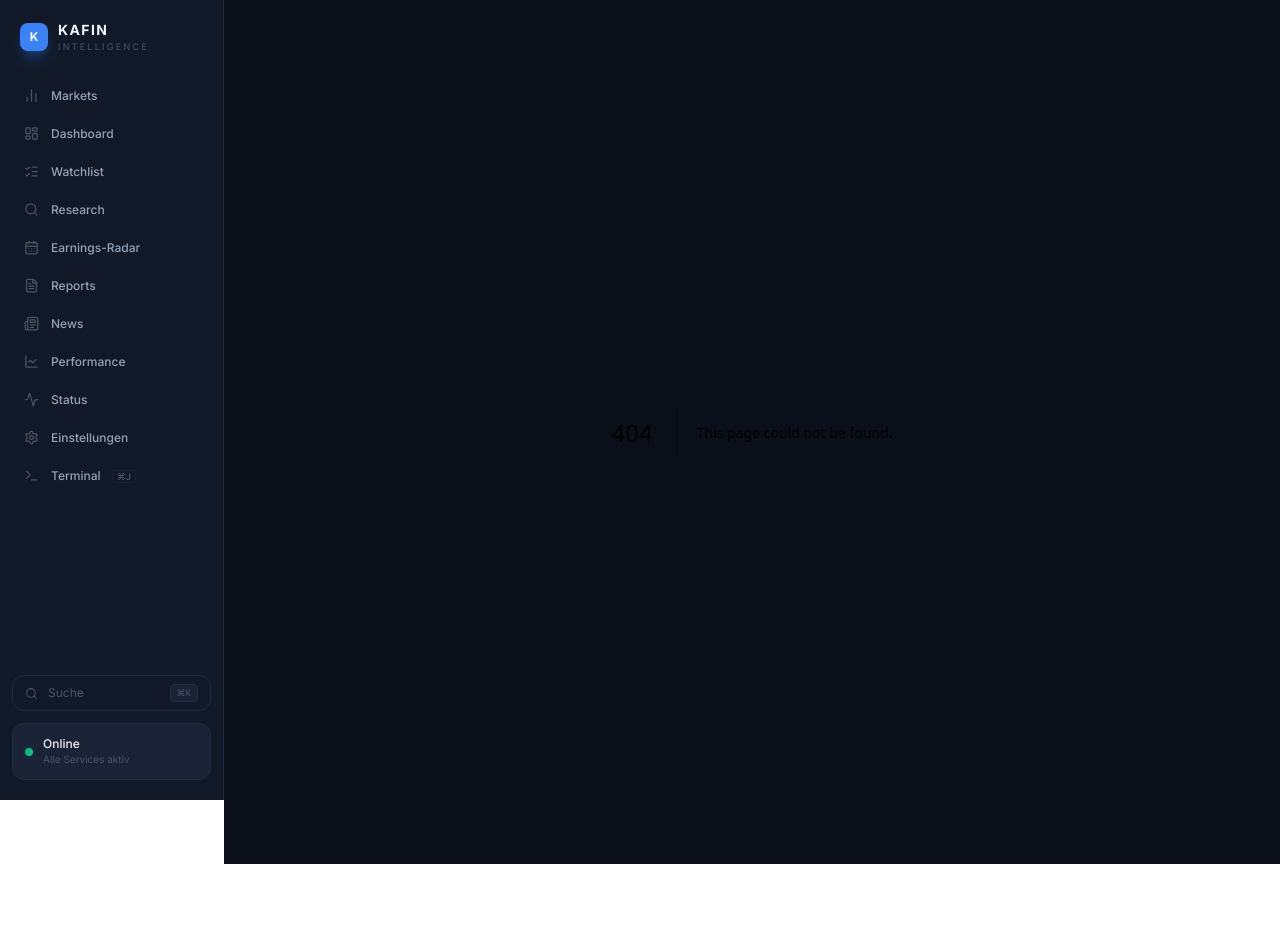
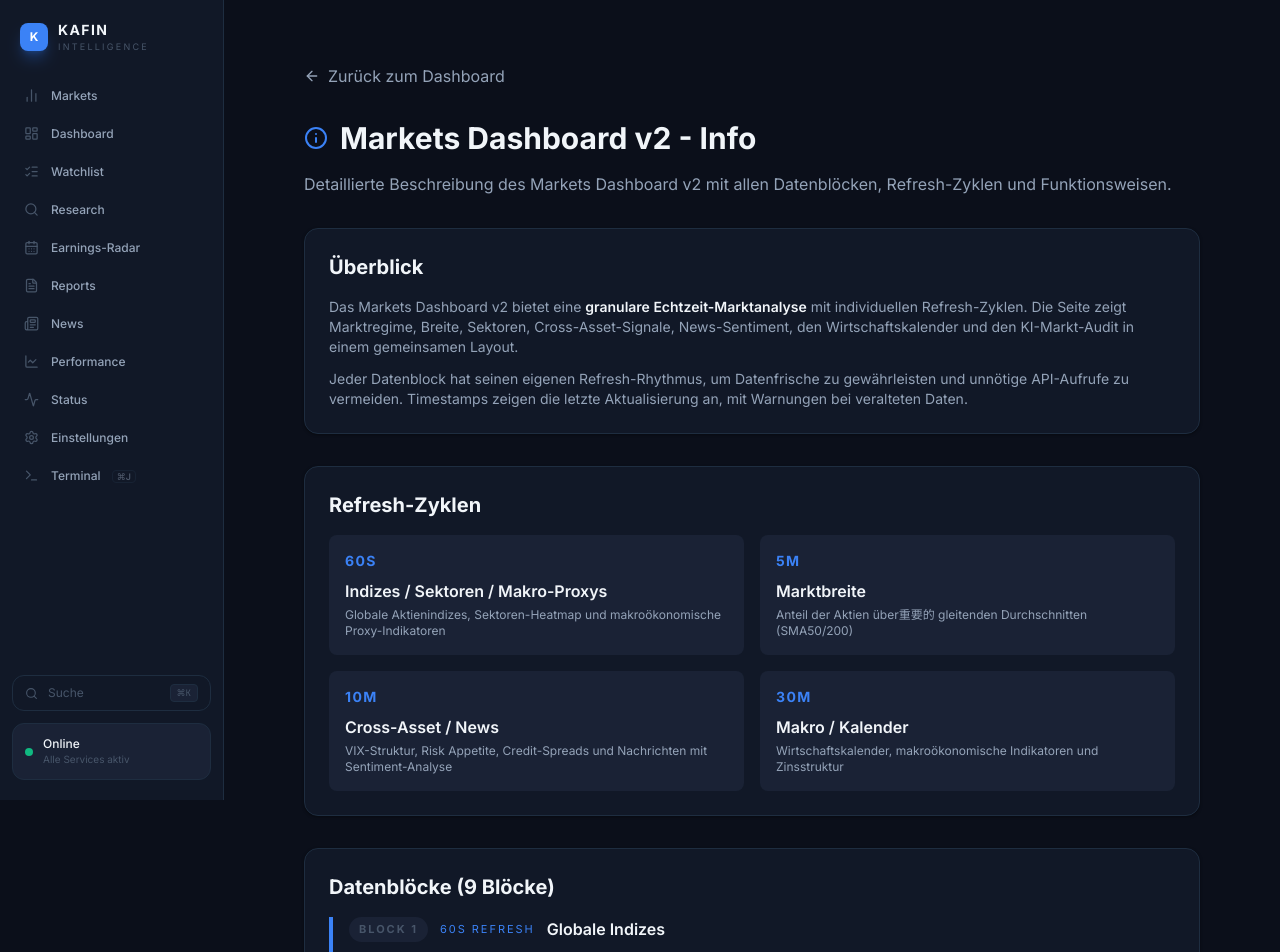
Before and after one commit to Kazuo3o447/Kafin, a Next.js app in the folder frontend/: page /markets/info in a window 1280 px wide. Before the commit this address had no page. Shown: the top 952 px of the page. Before the commit the page ends 864 px from the top, so only its background shows below. Built offline with nearby package versions, Linux system fonts and the light colour scheme.

Commit message:
Markets Dashboard Info-Seite & Container-Fix - API-Proxy korrigiert und Source-Mounts aktiviert

```diff
--- a/frontend/next.config.ts
+++ b/frontend/next.config.ts
@@ -1,4 +1,6 @@
 import type { NextConfig } from "next";
+
+const internalApiUrl = process.env.INTERNAL_API_URL ?? "http://localhost:8000";
 
 const nextConfig: NextConfig = {
   experimental: {
@@ -8,7 +10,7 @@ const nextConfig: NextConfig = {
     return [
       {
         source: "/api/:path*",
-        destination: "http://localhost:8000/api/:path*",
+        destination: `${internalApiUrl}/api/:path*`,
       },
     ];
   },
--- /dev/null
+++ b/frontend/src/app/markets/info/page.tsx
@@ -0,0 +1,139 @@
+"use client";
+
+import { Info, ArrowLeft } from "lucide-react";
+import Link from "next/link";
+
+export default function MarketsInfoPage() {
+  const refreshLegend = [
+    { label: "60s", value: "Indizes / Sektoren / Makro-Proxys", description: "Globale Aktienindizes, Sektoren-Heatmap und makroökonomische Proxy-Indikatoren" },
+    { label: "5m", value: "Marktbreite", description: "Anteil der Aktien über重要的 gleitenden Durchschnitten (SMA50/200)" },
+    { label: "10m", value: "Cross-Asset / News", description: "VIX-Struktur, Risk Appetite, Credit-Spreads und Nachrichten mit Sentiment-Analyse" },
+    { label: "30m", value: "Makro / Kalender", description: "Wirtschaftskalender, makroökonomische Indikatoren und Zinsstruktur" },
+  ];
+
+  const blocks = [
+    { id: "1", name: "Globale Indizes", cadence: "60s", description: "SPY, QQQ, DIA, IWM, DAX, Euro Stoxx 50, Nikkei 225, MSCI World" },
+    { id: "2", name: "Sektor-Rotation", cadence: "60s", description: "11 US-Sektor-ETFs mit farbcodierter Performance und Trend-Richtung" },
+    { id: "3", name: "Marktbreite", cadence: "5m", description: "% Aktien über SMA50/200 aus S&P 500 Top 50 Sample" },
+    { id: "4", name: "Wirtschaftskalender", cadence: "30m", description: "48h Events mit Impact-Bewertung und Filter nach Ländern" },
+    { id: "5", name: "Cross-Asset Signale", cadence: "10m", description: "VIX-Struktur, Risk Appetite, Credit-Spreads, Yield Curve" },
+    { id: "6", name: "News + FinBERT", cadence: "10m", description: "Markt-Headlines mit KI-Sentiment-Analyse und Kategorisierung" },
+    { id: "7", name: "Makro-Dashboard", cadence: "30m", description: "Fed Funds Rate, VIX, Credit Spreads, Yield Curve" },
+    { id: "8", name: "KI-Markt-Audit", cadence: "Manual", description: "DeepSeek Analyse auf Knopfdruck mit komplexer Marktinterpretation" },
+    { id: "9", name: "Makro-Proxys", cadence: "60s", description: "Alternative makroökonomische Indikatoren und Proxy-Messungen" },
+  ];
+
+  return (
+    <div className="min-h-screen bg-[var(--bg-primary)] p-8">
+      <div className="max-w-4xl mx-auto space-y-8">
+        {/* Header */}
+        <div className="flex items-center gap-4">
+          <Link
+            href="/markets"
+            className="flex items-center gap-2 text-[var(--text-secondary)] hover:text-[var(--text-primary)] transition-colors"
+          >
+            <ArrowLeft size={16} />
+            Zurück zum Dashboard
+          </Link>
+        </div>
+
+        <div className="space-y-4">
+          <div className="flex items-center gap-3">
+            <Info size={24} className="text-[var(--accent-blue)]" />
+            <h1 className="text-3xl font-bold text-[var(--text-primary)]">Markets Dashboard v2 - Info</h1>
+          </div>
+          <p className="text-[var(--text-secondary)]">
+            Detaillierte Beschreibung des Markets Dashboard v2 mit allen Datenblöcken, Refresh-Zyklen und Funktionsweisen.
+          </p>
+        </div>
+
+        {/* Overview */}
+        <div className="card p-6 border border-[var(--border)] bg-[var(--bg-secondary)]">
+          <h2 className="text-xl font-bold text-[var(--text-primary)] mb-4">Überblick</h2>
+          <div className="space-y-3 text-sm text-[var(--text-secondary)]">
+            <p>
+              Das Markets Dashboard v2 bietet eine <span className="font-semibold text-[var(--text-primary)]">granulare Echtzeit-Marktanalyse</span> mit individuellen Refresh-Zyklen.
+              Die Seite zeigt Marktregime, Breite, Sektoren, Cross-Asset-Signale, News-Sentiment, den Wirtschaftskalender und den KI-Markt-Audit in einem gemeinsamen Layout.
+            </p>
+            <p>
+              Jeder Datenblock hat seinen eigenen Refresh-Rhythmus, um Datenfrische zu gewährleisten und unnötige API-Aufrufe zu vermeiden.
+              Timestamps zeigen die letzte Aktualisierung an, mit Warnungen bei veralteten Daten.
+            </p>
+          </div>
+        </div>
+
+        {/* Refresh Legend */}
+        <div className="card p-6 border border-[var(--border)] bg-[var(--bg-secondary)]">
+          <h2 className="text-xl font-bold text-[var(--text-primary)] mb-4">Refresh-Zyklen</h2>
+          <div className="grid gap-4 md:grid-cols-2">
+            {refreshLegend.map((item) => (
+              <div key={item.label} className="rounded-lg bg-[var(--bg-tertiary)] p-4">
+                <div className="flex items-center gap-3 mb-2">
+                  <div className="text-sm font-bold uppercase tracking-widest text-[var(--accent-blue)]">
+                    {item.label}
+                  </div>
+                </div>
+                <div className="font-semibold text-[var(--text-primary)] mb-1">{item.value}</div>
+                <div className="text-xs text-[var(--text-secondary)]">{item.description}</div>
+              </div>
+            ))}
+          </div>
+        </div>
+
+        {/* Data Blocks */}
+        <div className="card p-6 border border-[var(--border)] bg-[var(--bg-secondary)]">
+          <h2 className="text-xl font-bold text-[var(--text-primary)] mb-4">Datenblöcke (9 Blöcke)</h2>
+          <div className="space-y-4">
+            {blocks.map((block) => (
+              <div key={block.id} className="border-l-4 border-[var(--accent-blue)] pl-4">
+                <div className="flex items-center gap-3 mb-2">
+                  <span className="rounded-full bg-[var(--bg-tertiary)] px-2.5 py-1 text-[11px] font-bold uppercase tracking-[0.18em] text-[var(--text-muted)]">
+                    Block {block.id}
+                  </span>
+                  <span className="text-[11px] uppercase tracking-[0.18em] text-[var(--accent-blue)]">
+                    {block.cadence} Refresh
+                  </span>
+                  <h3 className="font-semibold text-[var(--text-primary)]">{block.name}</h3>
+                </div>
+                <p className="text-sm text-[var(--text-secondary)]">{block.description}</p>
+              </div>
+            ))}
+          </div>
+        </div>
+
+        {/* Technical Details */}
+        <div className="card p-6 border border-[var(--border)] bg-[var(--bg-secondary)]">
+          <h2 className="text-xl font-bold text-[var(--text-primary)] mb-4">Technische Details</h2>
+          <div className="space-y-3 text-sm text-[var(--text-secondary)]">
+            <div>
+              <span className="font-semibold text-[var(--text-primary)]">News + FinBERT:</span>
+              Analysiert relevante Markt-Headlines mit KI-Sentiment-Analyse. Wenn keine Headlines verfügbar sind, bleibt die Karte sichtbar und zeigt den Status.
+            </div>
+            <div>
+              <span className="font-semibold text-[var(--text-primary)]">Error Handling:</span>
+              Robuste Fehlerbehandlung mit Fallback-Komponenten bei API-Ausfällen.
+            </div>
+            <div>
+              <span className="font-semibold text-[var(--text-primary)]">Datenquellen:</span>
+              Finnhub (News, Indizes), FMP (Makro-Daten), interne Berechnungen (Marktbreite, Sektoren).
+            </div>
+            <div>
+              <span className="font-semibold text-[var(--text-primary)]">Performance:</span>
+              Promise.allSettled für parallele API-Aufrufe, individuelle State-Verwaltung pro Block.
+            </div>
+          </div>
+        </div>
+
+        {/* Navigation Tip */}
+        <div className="rounded-lg border border-dashed border-[var(--border)] bg-[var(--bg-tertiary)] p-4 text-sm text-[var(--text-muted)]">
+          <div className="flex items-center gap-2">
+            <Info size={16} />
+            <span>
+              Klicke auf das "i" Icon im Dashboard Header, um jederzeit zu dieser Info-Seite zurückzukehren.
+            </span>
+          </div>
+        </div>
+      </div>
+    </div>
+  );
+}
--- a/frontend/src/app/markets/page.tsx
+++ b/frontend/src/app/markets/page.tsx
@@ -20,6 +20,7 @@ import {
   Timer,
   Info,
 } from "lucide-react";
+import Link from "next/link";
 
 // Types
 type IndexData = {
@@ -191,54 +192,6 @@ function isStale(timestamp: string, maxMinutes: number): boolean {
   return deltaMins > maxMinutes;
 }
 
-function DashboardInfoBlock() {
-  const refreshLegend = [
-    { label: "60s", value: "Indizes / Sektoren / Makro-Proxys" },
-    { label: "5m", value: "Marktbreite" },
-    { label: "10m", value: "Cross-Asset / News" },
-    { label: "30m", value: "Makro / Kalender" },
-  ];
-
-  return (
-    <div className="card p-6 border border-[var(--border)] bg-[var(--bg-secondary)]">
-      <div className="flex items-center justify-between gap-4 mb-4">
-        <div className="flex items-center gap-2">
-          <Info size={18} className="text-[var(--accent-blue)]" />
-          <h3 className="text-lg font-bold text-[var(--text-primary)]">Dashboard-Info</h3>
-        </div>
-        <span className="rounded-full border border-[var(--border)] px-3 py-1 text-[11px] uppercase tracking-[0.2em] text-[var(--text-muted)]">
-          10. Block
-        </span>
-      </div>
-
-      <div className="grid gap-4 lg:grid-cols-[1.3fr_1fr]">
-        <div className="space-y-3 text-sm text-[var(--text-secondary)]">
-          <p>
-            Diese Seite zeigt Marktregime, Breite, Sektoren, Cross-Asset-Signale,
-            News-Sentiment, den Wirtschaftskalender und den KI-Markt-Audit in einem
-            gemeinsamen Layout.
-          </p>
-          <p>
-            <span className="font-semibold text-[var(--text-primary)]">News + FinBERT</span>
-            analysiert relevante Markt-Headlines. Wenn keine Headlines verfügbar sind,
-            bleibt die Karte sichtbar und zeigt den Status statt einfach zu verschwinden.
-          </p>
-        </div>
-
-        <div className="grid grid-cols-2 gap-2">
-          {refreshLegend.map((item) => (
-            <div key={item.label} className="rounded-lg bg-[var(--bg-tertiary)] p-3">
-              <div className="text-xs font-bold uppercase tracking-widest text-[var(--accent-blue)]">
-                {item.label}
-              </div>
-              <div className="mt-1 text-xs text-[var(--text-secondary)]">{item.value}</div>
-            </div>
-          ))}
-        </div>
-      </div>
-    </div>
-  );
-}
 
 function BlockHeaderBadge({ block, cadence }: { block: string; cadence: string }) {
   return (
@@ -1142,6 +1095,14 @@ export default function MarketsPage() {
               <span>Zuletzt aktualisiert: {lastUpdate.toLocaleTimeString("de-DE")}</span>
             )}
           </div>
+          <Link
+            href="/markets/info"
+            className="flex items-center gap-2 rounded-lg border border-[var(--border)] px-3 py-2 text-sm text-[var(--text-secondary)] hover:bg-[var(--bg-tertiary)] hover:text-[var(--text-primary)] transition-colors"
+            title="Dashboard-Info öffnen"
+          >
+            <Info size={16} />
+            <span className="hidden sm:inline">Info</span>
+          </Link>
           <button
             onClick={fetchAll}
             disabled={loading}
@@ -1153,7 +1114,6 @@ export default function MarketsPage() {
         </div>
       </div>
 
-      <DashboardInfoBlock />
 
       {/* 9 Data Blocks Grid */}
       <div className="grid gap-6 lg:grid-cols-2">
```
Also changed, not shown: 2 other files (tests, documents, lock files or other folders).
